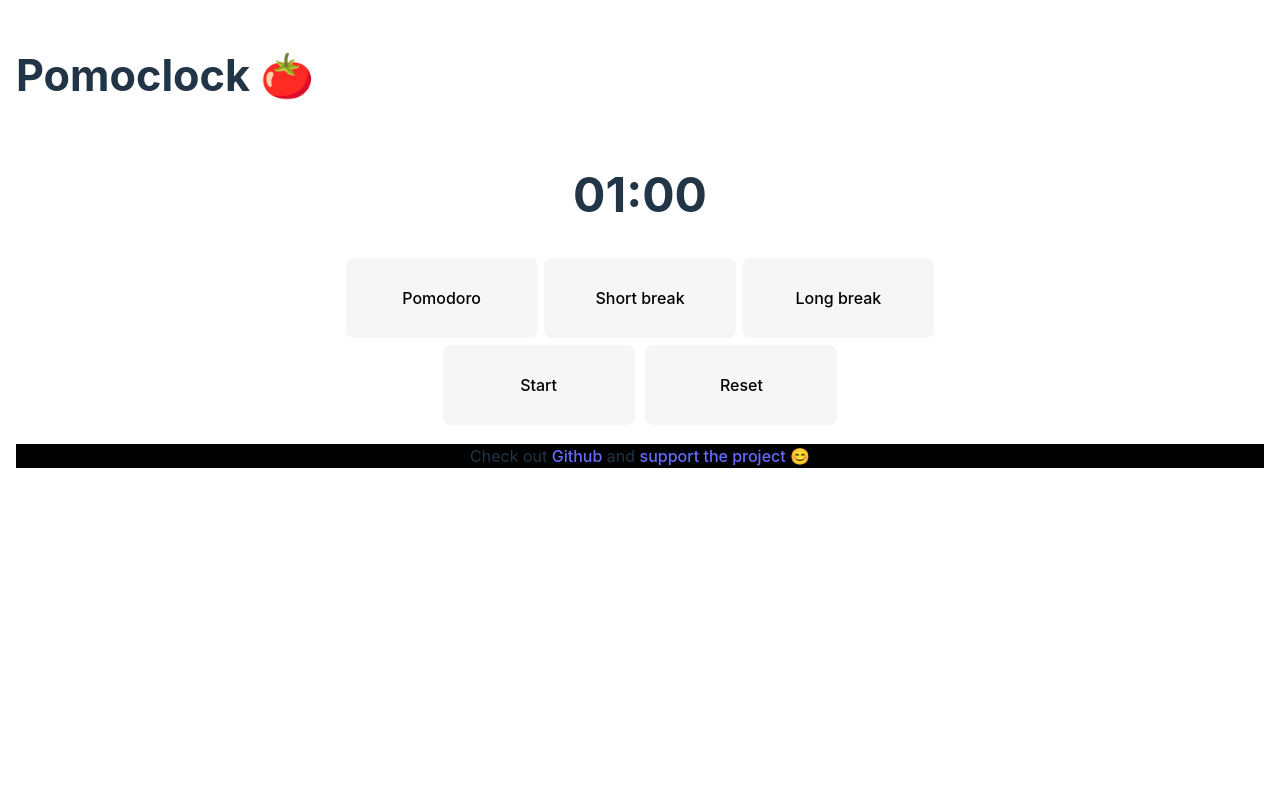
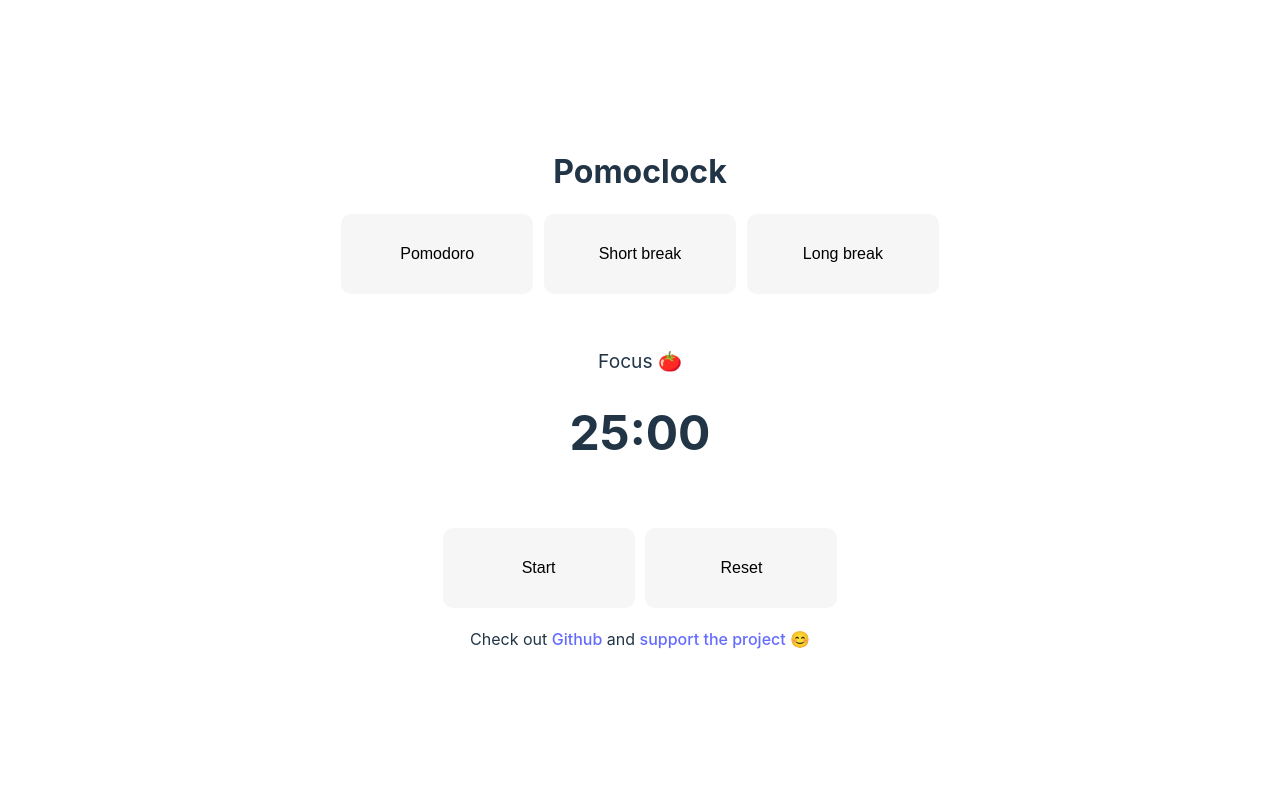
Before and after one commit to scostadavid/focus-nook, a Svelte app: page / in a window 1280 px wide. Shown: the top 800 px of the page. Built offline with nearby package versions, Linux system fonts and the light colour scheme.

Commit message:
build: alpha version

```diff
--- a/src/AppAbout.svelte
+++ b/src/About.svelte
@@ -7,11 +7,7 @@
 </section>
 
 <style>
-  .app {
-    /* background-color: #fff; */
-  }
-
-  .app__content {
-    height: 100vh;
+  .app__about {
+    background-color: #333;
   }
 </style>
--- a/src/App.svelte
+++ b/src/App.svelte
@@ -4,105 +4,123 @@
   import Footer from './Footer.svelte';
   import Header from './Header.svelte';
   import Timer from './Timer.svelte';
-  import AppAbout from './AppAbout.svelte';
 
   enum TimerState {
     INITIALIZED,
     RUNNING,
-    PAUSED,
-    STOPPED,
+    PAUSED
   }
 
-  let id: NodeJS.Timer = null;
-  let label: string = "25:00";
-  let targetSeconds: number = null;
-  let initalTargetMinutes: number = 1;
-  let buttonLabel;
-  let state: TimerState = TimerState.INITIALIZED;
-
-  const stateToLabel = (): void => {
-    const labels = {
-      [TimerState.INITIALIZED]: 'Start',
-      [TimerState.RUNNING]: 'Pause',
-      [TimerState.PAUSED]: 'Resume',
-    }
-    return labels[state];
+  enum ModeState {
+    FOCUS,
+    REST
   }
 
-  const setup = (minutes: number = 1): void => {
-    clearInterval(id);
-    label = `${minutes.toString().padStart(2, '0')}:00`;
-    state = TimerState.INITIALIZED;
-    buttonLabel = stateToLabel();
-    targetSeconds = minutes * 60;
-    initalTargetMinutes = minutes;
+  let timerId: NodeJS.Timer = null;
+  let timerCurrentMode: ModeState = ModeState.FOCUS;
+  let timerTimelabel: string = "25:00";
+  let timerTargetSeconds: number = null;
+  let timerInitalTargetMinutes: number = 25;
+  let timerTriggerButtonLabel;
+  let timerState: TimerState = TimerState.INITIALIZED;
+
+  const SHORT_BREAK_MINUTES = 5;
+  const LONG_BREAK_MINUTES = 15;
+  const POMODORO_MINUTES = 25;
+
+  const labels = {
+    [TimerState.INITIALIZED]: 'Start',
+    [TimerState.RUNNING]: 'Pause',
+    [TimerState.PAUSED]: 'Resume',
+  }
+
+  const modeLabel = {
+    [ModeState.FOCUS]: 'Focus 🍅',
+    [ModeState.REST]: 'Rest 😴'
   };
 
-  const reset = (minutes: number = 1): void => {
-    setup(minutes);
+  const triggerAudio = new Audio('../../public/random.wav');
+
+  const setup = (minutes: number, mode: ModeState): void => {
+    clearInterval(timerId);
+    timerTimelabel = `${minutes.toString().padStart(2, '0')}:00`;
+    timerState = TimerState.INITIALIZED;
+    timerTriggerButtonLabel = labels[timerState];
+    timerCurrentMode = mode;
+    timerTargetSeconds = minutes * 60;
+    timerInitalTargetMinutes = minutes;
+  };
+
+  const reset = (minutes: number): void => {
+    setup(minutes, timerCurrentMode);
   }
 
   const triggerAction = (): void => {
-    switch(state) {
+    switch(timerState) {
       case TimerState.INITIALIZED:
-        id = setInterval(_tick, 1000);
-        state = TimerState.RUNNING;
+        timerId = setInterval(_tick, 1000);
+        triggerAudio.play();
+        timerState = TimerState.RUNNING;
         break;
       case TimerState.RUNNING:
-        state = TimerState.PAUSED;
+        timerState = TimerState.PAUSED;
         break;
       case TimerState.PAUSED:
-        state = TimerState.RUNNING;
+        triggerAudio.play();
+        timerState = TimerState.RUNNING;
         break;
     }
-    buttonLabel = stateToLabel();
+    timerTriggerButtonLabel = labels[timerState];
   }
 
-  const _tick = (): void => {
-    if (targetSeconds <= 0) {
-      document.title = `Pomoclock - short break`;
-      const SHORT_BREAK_MINUTES = 5;
-      reset(SHORT_BREAK_MINUTES);
+  const switchMode = (): void => {
+    triggerAudio.play();
+    if (timerCurrentMode === ModeState.FOCUS) {
+      timerCurrentMode = ModeState.REST;
+      setup(SHORT_BREAK_MINUTES, timerCurrentMode);
+      document.title = `Pomoclock - ${modeLabel[timerCurrentMode]}`;
+      triggerAction();
       return;
     }
-    if (state === TimerState.PAUSED) return;
-    targetSeconds--;
-    const minutes = Math.floor(targetSeconds / 60);
-    const seconds = targetSeconds - minutes * 60;
-    buttonLabel = stateToLabel();
-    label = `${minutes.toString().padStart(2, '0')}:${seconds.toString().padStart(2, '0')}`
+    timerCurrentMode = ModeState.FOCUS;
+    document.title = `Pomoclock - ${modeLabel[timerCurrentMode]}`;
+    setup(POMODORO_MINUTES, timerCurrentMode);
+    return;
+};
+
+  const _tick = (): void => {
+    if (timerTargetSeconds <= 0) {
+      switchMode();
+      return;
+    }
+    if (timerState === TimerState.PAUSED) return;
+    timerTargetSeconds--;
+    const minutes = Math.floor(timerTargetSeconds / 60);
+    const seconds = timerTargetSeconds - minutes * 60;
+    timerTriggerButtonLabel = labels[timerState];
+    timerTimelabel = `${minutes.toString().padStart(2, '0')}:${seconds.toString().padStart(2, '0')}`
   };
 
   onMount(() => {
-    document.title = `Pomoclock - ${label}`;
-    setup(1);
+    document.title = `Pomoclock - ${modeLabel[timerCurrentMode]}`;
+    setup(POMODORO_MINUTES, timerCurrentMode);
   });
 </script>
 
 <main class="app">
+  <Header />
   <section class="app__content">
-    <Header />
+    <Button label={'Pomodoro'} onClick={() => setup(POMODORO_MINUTES, ModeState.FOCUS)}/>
+    <Button label={'Short break'} onClick={() => setup(SHORT_BREAK_MINUTES, ModeState.REST)}/>
+    <Button label={'Long break'} onClick={() => setup(LONG_BREAK_MINUTES, ModeState.REST)}/>
 
-    <Timer onTimerSelect={setup} {label} />
+    <Timer {...{currentModeLabel: modeLabel[timerCurrentMode], time: timerTimelabel}} />
 
-    <div class="button-list">
-      <Button label={buttonLabel} onClick={triggerAction} />
-
-      <Button label="Reset" onClick={() => reset(initalTargetMinutes)} />
-    </div>
-
+    <Button label={timerTriggerButtonLabel} onClick={triggerAction} />
+    <Button label="Reset" onClick={() => reset(timerInitalTargetMinutes)} />
     <Footer />
   </section>
-
-  <AppAbout />
 </main>
 
 <style>
-  .app {
-    /* background-color: #fff; */
-  }
-
-  .app__content {
-    height: 100vh;
-  }
 </style>
--- a/src/Button.svelte
+++ b/src/Button.svelte
@@ -6,3 +6,40 @@
 <button on:click={onClick}>
   {label}
 </button>
+
+<style>
+  button {
+    border-radius: 10px;
+    border: 1px solid transparent;
+    padding: 0.6em 1.2em;
+    margin: .2rem;
+    font-size: 1em;
+    font-weight: 500;
+    background-color: #1a1a1a;
+    cursor: pointer;
+    transition: border-color 0.25s;
+    width: 12rem;
+    /* width: 100%; */
+    height: 5rem;
+  }
+
+  button:hover {
+    border-color: #646cff;
+  }
+
+  button:focus,
+  button:focus-visible {
+    outline: 4px auto -webkit-focus-ring-color;
+  }
+
+  @media (prefers-color-scheme: light) {
+    :root {
+      color: #213547;
+      background-color: #ffffff;
+    }
+
+    button {
+      background-color: #f6f6f6;
+    }
+  }
+</style>
--- a/src/Footer.svelte
+++ b/src/Footer.svelte
@@ -1,12 +1,12 @@
 <footer class="app__footer">
   <p>
-    Check out <a href="https://github.com/scostadavid/pomoclock.git" target="_blank" rel="noreferrer">Github</a> and
-    <a href="https://github.com/scostadavid" target="_blank" rel="noreferrer">support the project {'😊'}</a>
+    Check out <a href="https://github.com/scostadavid/pomoclock.git" target="_blank" rel="noreferrer noopener">Github</a> and
+    <a href="https://www.buymeacoffee.com/scostadavid" target="_blank" rel="noreferrer noopener">support the project {'😊'}</a>
   </p>
 </footer>
 
 <style>
   .app__footer {
-    background-color: black;
+    /* margin-top: auto; */
   }
 </style>
--- a/src/Header.svelte
+++ b/src/Header.svelte
@@ -1,15 +1,17 @@
 
 
 <header class="app__header">
-  <h1>Pomoclock {'🍅'}</h1>
-
-
+  <h1>Pomoclock</h1>
 </header>
 
 <style>
   .app__header {
     display: flex;
-    justify-content: space-between;
-    align-items: center;
+    justify-content: center;
+    padding: 0 2rem;
+  }
+
+  h1 {
+    font-size: 2rem;
   }
 </style>
--- a/src/Timer.svelte
+++ b/src/Timer.svelte
@@ -1,36 +1,27 @@
+
 <script lang="ts">
-  export let label;
-  export let onTimerSelect;
+  export let time: string;
+  export let currentModeLabel: string;
 </script>
 
-<p class="timer">{label}</p>
-<div class="list">
-  <button on:click={() => onTimerSelect(25)}>
-    Pomodoro
-  </button>
-  <button on:click={() => onTimerSelect(5)}>
-    Short break
-  </button>
-  <button on:click={() => onTimerSelect(15)}>
-    Long break
-  </button>
+<div class="timer">
+  <div class="timer__arc">
+    <p class="timer__mode-label">{currentModeLabel}</p>
+    <p class="timer__label">{time}</p>
+  </div>
 </div>
+
 
 <style>
   .timer {
+    padding: 2rem;
+    border-radius: 20px;
+  }
+  .timer__label {
     font-size: 3em;
     font-weight: bold;
   }
-  .list {
-    display: flex;
-    flex-direction: row;
-    justify-content: center;
-    align-items: center;
-  }
-
-  @media (max-width: 450px) {
-    .list {
-      flex-direction: column;
-    }
+  .timer__mode-label {
+    font-size: 1.2rem;
   }
 </style>
--- a/src/app.css
+++ b/src/app.css
@@ -6,7 +6,7 @@
 
   color-scheme: light dark;
   color: rgba(255, 255, 255, 0.87);
-  background-color: #242424;
+  /* background-color: #242424; */
 
   font-synthesis: none;
   text-rendering: optimizeLegibility;
@@ -38,45 +38,6 @@ h1 {
 }
 
 #app {
-  max-width: 1280px;
   margin: 0 auto;
-  padding: 1rem;
   text-align: center;
 }
-
-button {
-  border-radius: 8px;
-  border: 1px solid transparent;
-  padding: 0.6em 1.2em;
-  margin: .2rem;
-  font-size: 1em;
-  font-weight: 500;
-  font-family: inherit;
-  background-color: #1a1a1a;
-  cursor: pointer;
-  transition: border-color 0.25s;
-  width: 12rem;
-  height: 5rem;
-}
-
-button:hover {
-  border-color: #646cff;
-}
-
-button:focus,
-button:focus-visible {
-  outline: 4px auto -webkit-focus-ring-color;
-}
-
-@media (prefers-color-scheme: light) {
-  :root {
-    color: #213547;
-    background-color: #ffffff;
-  }
-  a:hover {
-    color: #747bff;
-  }
-  button {
-    background-color: #f6f6f6;
-  }
-}
--- a/vite.config.ts
+++ b/vite.config.ts
@@ -4,4 +4,5 @@ import { svelte } from '@sveltejs/vite-plugin-svelte'
 // https://vitejs.dev/config/
 export default defineConfig({
   plugins: [svelte()],
+  base: '/pomoclock/'
 })
```
Also changed, not shown: 1 other file (tests, documents, lock files or other folders).
